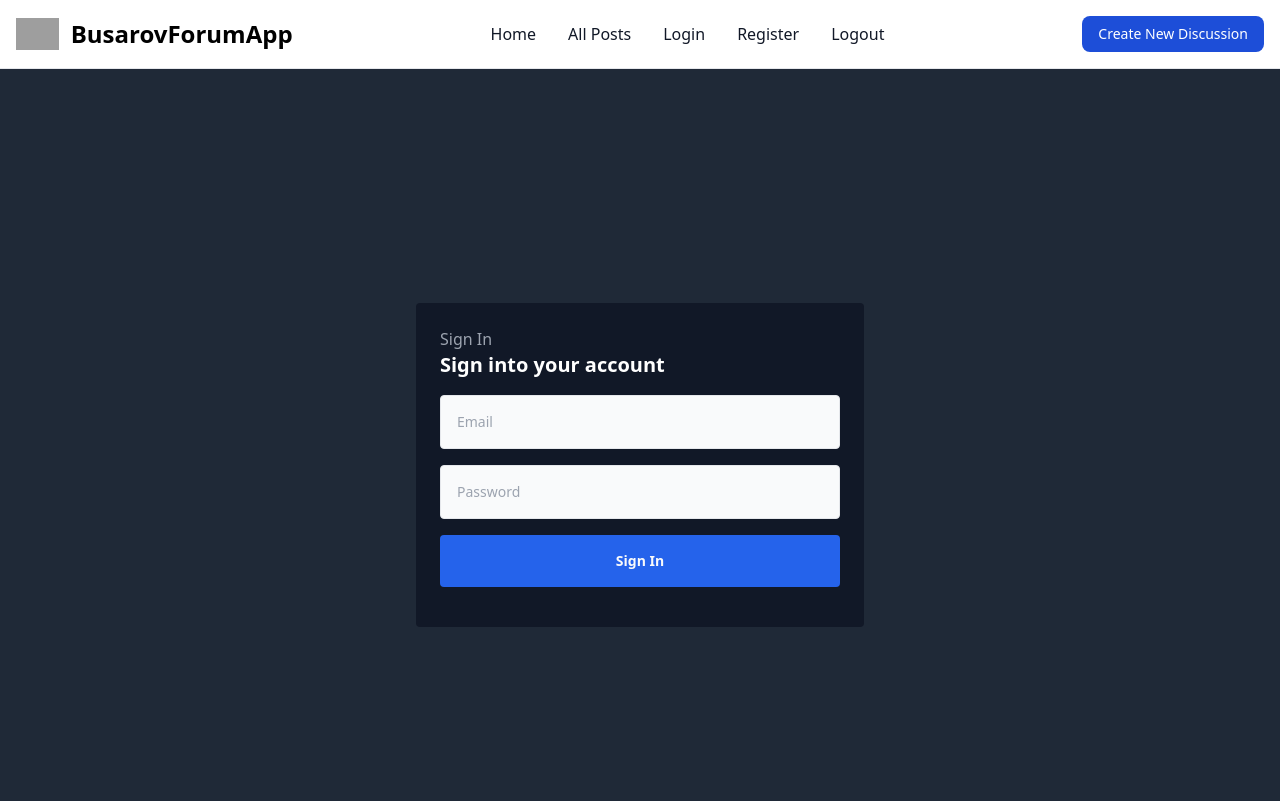
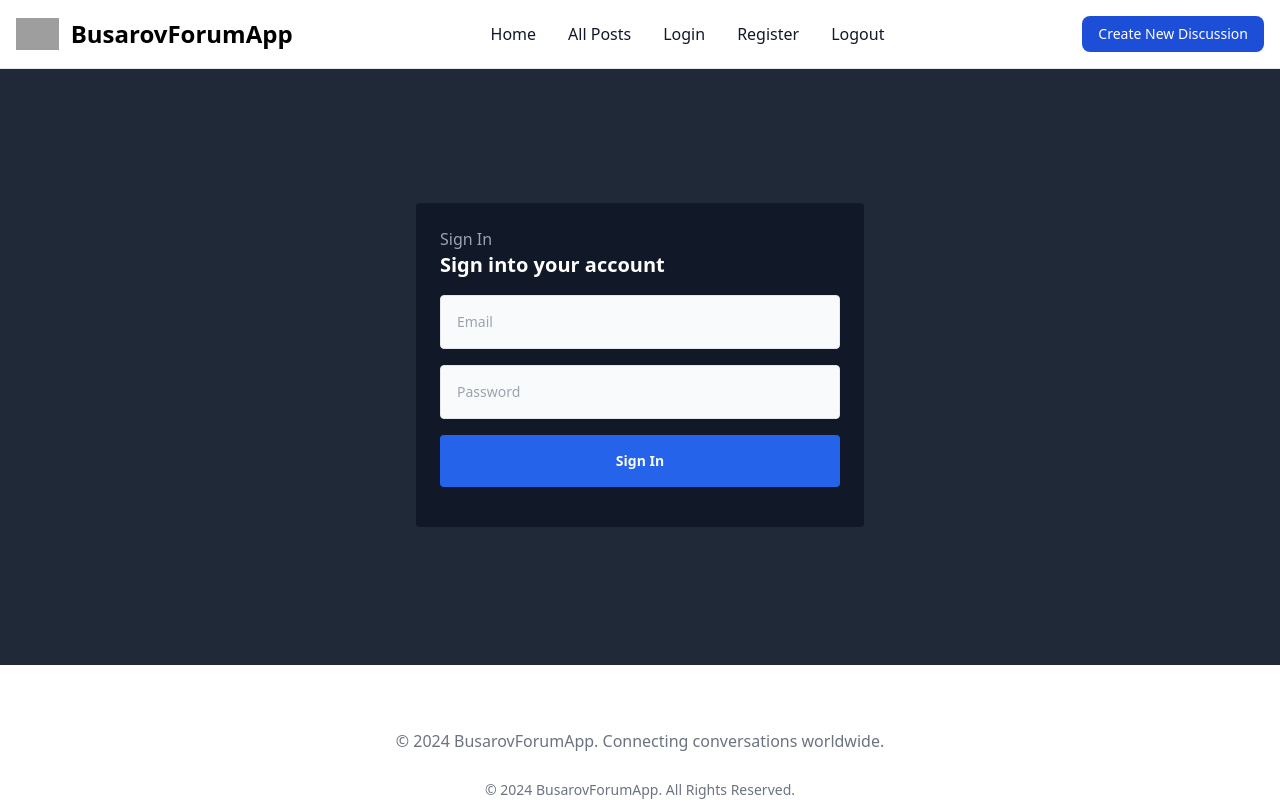
Before and after one commit to Buzzter99/ForumAppAngular, an Angular app: page /login in a window 1280 px wide. Shown: the top 801 px of the page. Built offline with nearby package versions, Linux system fonts and the light colour scheme; grey boxes are pictures that could not be loaded.

Commit message:
fix login and register view

```diff
--- a/src/app/login/login.component.css
+++ b/src/app/login/login.component.css
@@ -0,0 +1,3 @@
+.h-screen {
+    height: 75vh;
+}
--- a/src/app/register/register.component.css
+++ b/src/app/register/register.component.css
@@ -0,0 +1,3 @@
+.h-screen {
+    height: 75vh;
+}
```
